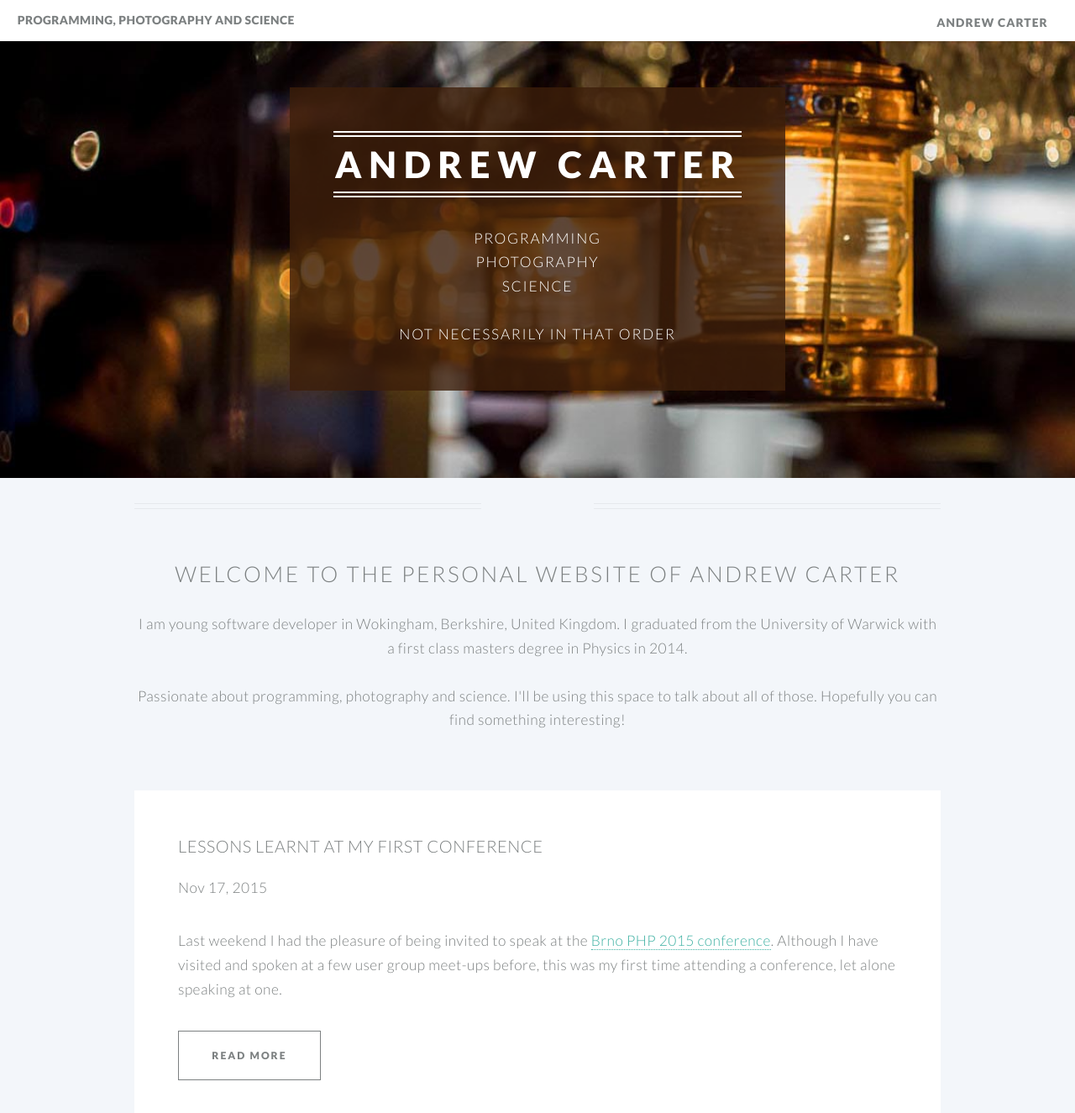
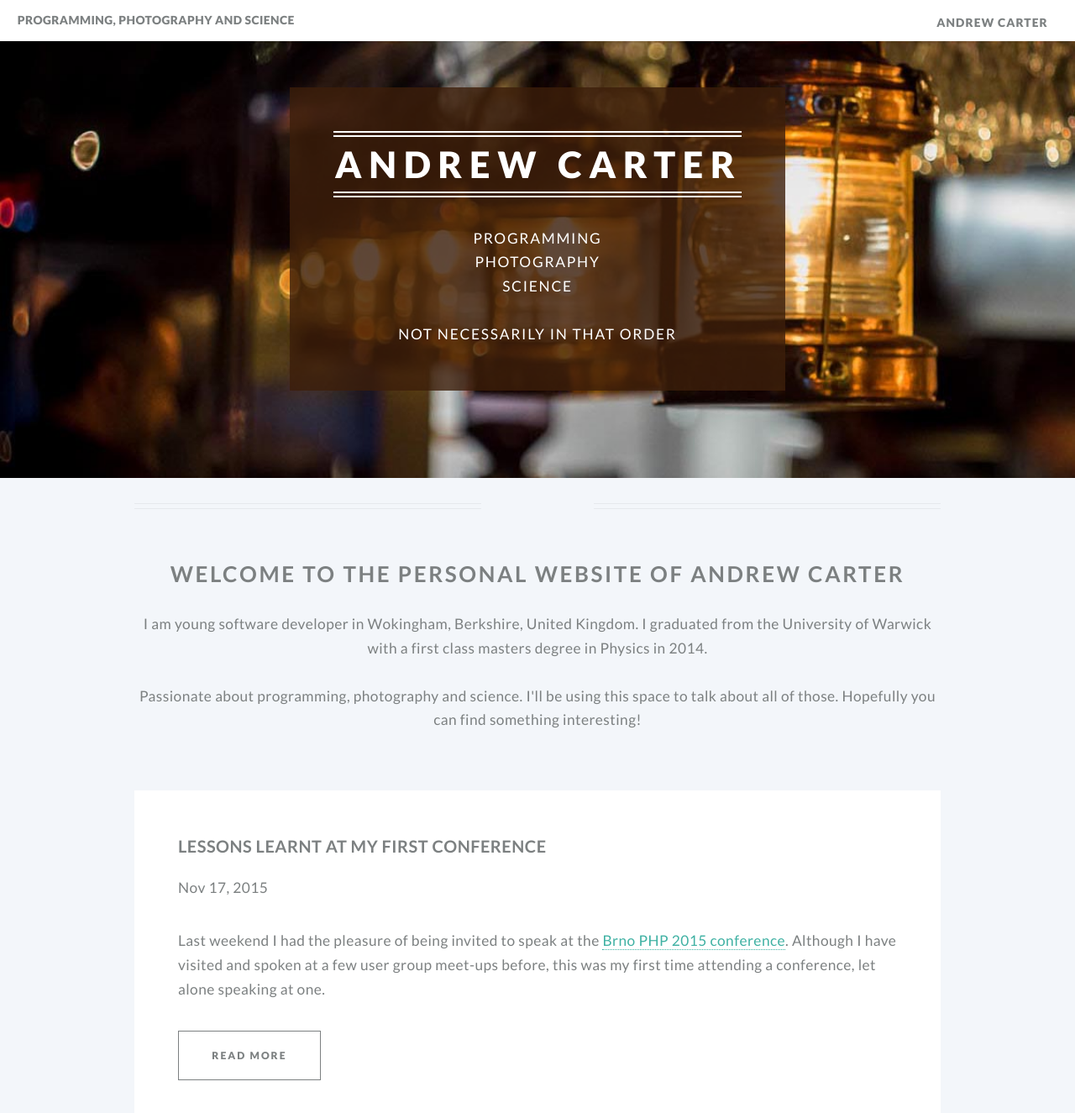
Before and after one commit to AndrewCarterUK/andrewcarteruk.github.io, a Jekyll site: the page built from index.html, in a window 1280 px wide and 1400 px high. Shown: the top 1325 px of the window at 84% size. Built offline with Jekyll 4.4.1, drawn with Linux system fonts in a browser that asks for light colours.

Commit message:
Font weight changes

```diff
--- a/assets/css/main.css
+++ b/assets/css/main.css
@@ -1,5 +1,5 @@
 @import url("font-awesome.min.css");
-@import url("http://fonts.googleapis.com/css?family=Lato:300,400,900");
+@import url("http://fonts.googleapis.com/css?family=Lato:400,700,900");
 
 /*
 	Twenty by HTML5 UP
@@ -1565,7 +1565,7 @@
 		color: #7c8081;
 		font-family: 'Lato', sans-serif;
 		font-size: 15pt;
-		font-weight: 300;
+		font-weight: 400;
 		letter-spacing: 0.025em;
 		line-height: 1.75em;
 	}
@@ -1585,7 +1585,7 @@
 		}
 
 	strong, b {
-		font-weight: 400;
+		font-weight: 700;
 	}
 
 	p, ul, ol, dl, table, blockquote {
@@ -1594,7 +1594,7 @@
 
 	h1, h2, h3, h4, h5, h6 {
 		color: inherit;
-		font-weight: 300;
+		font-weight: 700;
 		line-height: 1.75em;
 		margin-bottom: 1em;
 		text-transform: uppercase;
@@ -1973,7 +1973,7 @@
 			}
 
 			table.default th {
-				font-weight: 400;
+				font-weight: 700;
 				padding: 0.5em 1em 0.5em 1em;
 				text-align: left;
 			}
@@ -2162,7 +2162,7 @@
 		}
 
 			#header h1 span {
-				font-weight: 300;
+				font-weight: 400;
 			}
 
 		#header nav {
```
